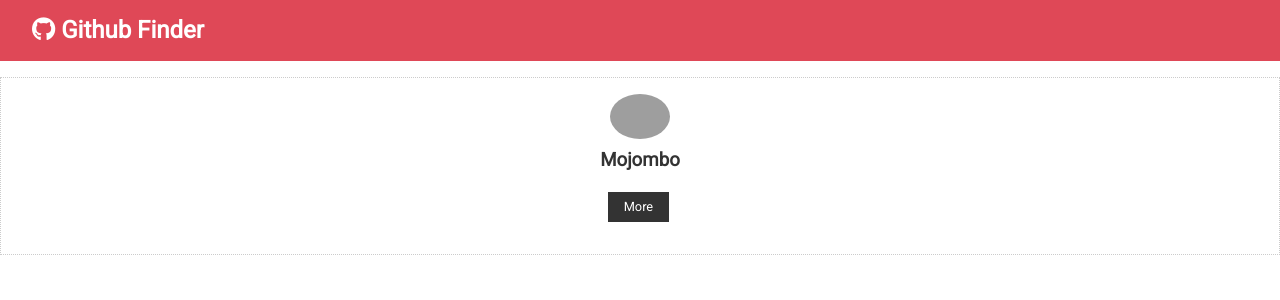
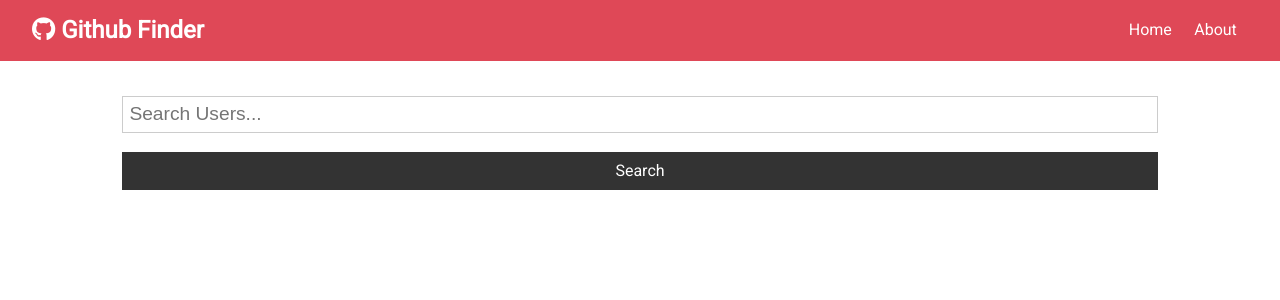
Before and after one commit to Kirkulese/github-finder, a React (Create React App) app: page / in a window 1280 px wide. Shown: the top 300 px of the page. Built offline with nearby package versions, Linux system fonts and the light colour scheme; grey boxes are pictures that could not be loaded.

Commit message:
working app including router

```diff
--- a/package.json
+++ b/package.json
@@ -6,8 +6,10 @@
     "@testing-library/jest-dom": "^5.12.0",
     "@testing-library/react": "^11.2.7",
     "@testing-library/user-event": "^12.8.3",
+    "axios": "^0.21.1",
     "react": "^17.0.2",
     "react-dom": "^17.0.2",
+    "react-router-dom": "^5.2.0",
     "react-scripts": "4.0.3",
     "web-vitals": "^1.1.2"
   },
--- a/src/App.js
+++ b/src/App.js
@@ -1,20 +1,74 @@
 
-import React, {Component} from 'react';
+import React, {Component, Fragment} from 'react';
+import { BrowserRouter as Router, Switch, Route } from 'react-router-dom'
 import './App.css';
 import Navbar from './components/layout/Navbar'
-import Useritem from './components/users/Useritem'
+import Alert from './components/layout/Alert'
+import Users from './components/users/Users'
+import Search from './components/users/Search'
+import axios from 'axios'
+import About from './components/pages/About'
 
 class App extends Component {
-  foo = () => 'barrrr';
+
+  state = {
+    users: [],
+    loading: false,
+    alert: null,
+  }
+
+  /*async componentDidMount(){
+    this.setState({ loading: true })
+    const res = await axios.get(`https://api.github.com/users?client_id=${process.env.REACT_APP_GITHUB_CLIENT_ID}&client_secret=${process.env.REACT_APP_GITHUB_CLIENT_SECRET}`)
+
+    this.setState({ users: res.data, loading: false })
+  }*/
+
+  searchUsers = async text => {
+    this.setState({ loading: true })
+    const res = await axios.get(`https://api.github.com/search/users?q=${text}&client_id=${process.env.REACT_APP_GITHUB_CLIENT_ID}&client_secret=${process.env.REACT_APP_GITHUB_CLIENT_SECRET}`)
+
+    this.setState({ users: res.data.items, loading: false })
+  }
+
+  clearUsers = () => this.setState({ users: [], loading:false })
+
+  //set alert
+
+  setAlert = (msg, type) => {
+    //send alert to state
+
+    this.setState({ alert: { msg,type } })
+
+    setTimeout(() => this.setState({ alert:null }), 5000)
+  }
 
   render(){
-
-
     return (
+      <Router>
       <div className="App">
        <Navbar title="Github Finder" icon='fab fa-github'/>
-       <Useritem />
+       <div className = "container">
+         <Alert alert={this.state.alert} />
+         <Switch>
+           <Route exact path='/' >
+              <Search /* give this a prop that we can use in the Search.js
+              but that prop calls a function from this file app.js to keep it
+              centralized */
+              searchUsers={this.searchUsers} clearUsers={this.clearUsers}
+              showClear={ this.state.users.length > 0 ? true: false }
+              setAlert={this.setAlert} />
+              <Users loading={this.state.loading} users={this.state.users} />
+           </Route>
+           <Route exact path='/about'>
+              <About />
+           </Route>
+         </Switch>
+
+       </div>
+
       </div>
+      </Router>
     );
   }
 
--- /dev/null
+++ b/src/components/layout/Alert.js
@@ -0,0 +1,14 @@
+import React from 'react'
+const Alert = ({ alert }) => {
+    return (
+        alert !== null && (
+            <div className={`alert alert-${alert.type}`}>
+                <i className="fas.fa-info-circle" /> { alert.msg }
+
+            </div>
+
+        )
+    )
+}
+
+export default Alert
--- a/src/components/layout/Navbar.js
+++ b/src/components/layout/Navbar.js
@@ -1,28 +1,38 @@
-import React, { Component } from 'react'
+import React from 'react'
 import PropTypes from 'prop-types'
+import { Link } from 'react-router-dom'
 
 
-export class Navbar extends Component {
+const Navbar = ({ icon, title}) => {
 
-    static defaultProps = {
-        title:'Woops',
-        icon: 'fa-solid fa-paper-plane'
-    }
 
-    static propTypes = {
-        title: PropTypes.string.isRequired,
-        icon: PropTypes.string.isRequired
-    }
 
-    render() {
+
         return (
             <nav className='navbar bg-primary'>
                 <h1>
-                    <i className={this.props.icon} /> {this.props.title}
+                    <i className={icon} /> {title}
                 </h1>
+                <ul>
+                    <li>
+                        <Link to='/'>Home</Link>
+                    </li>
+                    <li>
+                        <Link to='/about'>About</Link>
+                    </li>
+                </ul>
             </nav>
         )
-    }
+
 }
 
+Navbar.defaultProps = {
+    title:'Woops',
+    icon: 'fa-solid fa-paper-plane'
+}
+
+Navbar.propTypes = {
+    title: PropTypes.string.isRequired,
+    icon: PropTypes.string.isRequired
+}
 export default Navbar
--- /dev/null
+++ b/src/components/layout/Spinner.js
@@ -0,0 +1,13 @@
+import React, { Fragment } from 'react'
+import spinner from './spinner.gif'
+
+const Spinner = () => {
+    return (
+        <Fragment>
+            <img src = {spinner} alt="loading..." style={{ width: '200px',
+            margin: 'auto', display: 'block'}} />
+        </Fragment>
+    )
+}
+
+export default Spinner
--- /dev/null
+++ b/src/components/pages/About.js
@@ -0,0 +1,11 @@
+import React from 'react'
+const About = () => {
+    return (
+        <div>
+            <h1>About this app</h1>
+            <p>Find anyone on Github</p>
+        </div>
+    )
+}
+
+export default About
--- /dev/null
+++ b/src/components/users/Search.js
@@ -0,0 +1,60 @@
+import React, { Component } from 'react'
+import PropTypes from 'prop-types'
+
+
+export class Search extends Component {
+    state = {
+        text: ''
+    }
+
+    static propTypes = {
+        searchUsers: PropTypes.func.isRequired,
+        clearUsers: PropTypes.func.isRequired,
+        showClear: PropTypes.bool.isRequired,
+        setAlert: PropTypes.func.isRequired,
+    }
+    //need this function to be able to type in search since we are setting the search
+    //value equal to state which is an object essentially
+    onChange = (e) => {
+        //used to be text:, [e.target.name] makes it more flexible, gets the input from
+        //name which is = to "text" in the input html below
+        this.setState({ [e.target.name]: e.target.value })
+    }
+
+    onSubmit = (e) => {
+        e.preventDefault()
+        //alert for empty searches
+        if(this.state.text === ''){
+            this.props.setAlert('Please input a search', 'light')
+        } else {
+            //this is where we call a prop function from APP.js and pass in
+            //search bar text
+            this.props.searchUsers(this.state.text)
+            this.setState({ text: '' })
+        }
+
+
+
+
+    }
+
+    render() {
+        const { showClear, clearUsers } = this.props
+
+        return (
+            <div>
+                <form onSubmit={this.onSubmit} className="form">
+
+                    <input type="text" name="text" placeholder="Search Users..."
+                    value={this.state.text} onChange={this.onChange}/>
+
+                    <input type="submit" value="Search" className="btn btn-dark btn-block" />
+                </form>
+                {showClear && <button className="btn btn-light btn-block" onClick={clearUsers}>Clear</button> }
+
+            </div>
+        )
+    }
+}
+
+export default Search
--- a/src/components/users/Useritem.js
+++ b/src/components/users/Useritem.js
@@ -1,17 +1,7 @@
-import React, { Component } from 'react'
+import React from 'react'
+import PropTypes from 'prop-types'
 
-class Useritem extends Component {
-    state = {
-        id: 'id',
-        login: 'Mojombo',
-        avatar_url: 'https://avatars.githubusercontent.com/u/1?v=4',
-        html_url: 'https://github.com/mojombo'
-    }
-
-
-    render() {
-        //this takes out the need to write this.state when accessing these values
-        const { login, avatar_url, html_url } = this.state
+const Useritem = ({user: {login, avatar_url, html_url}}) => {
 
         return (
             <div className="card text-center">
@@ -26,7 +16,9 @@ class Useritem extends Component {
 
             </div>
         )
-    }
 }
 
+Useritem.propTypes = {
+    user: PropTypes.object.isRequired,
+}
 export default Useritem
--- /dev/null
+++ b/src/components/users/Users.js
@@ -0,0 +1,35 @@
+import React from 'react'
+import Useritem from './Useritem'
+import Spinner from '../layout/Spinner'
+import PropTypes from 'prop-types'
+
+
+const Users = ({ users, loading }) => {
+    if(loading){
+        return <Spinner />
+    }
+    else{
+        return (
+            <div style={userStyle}>
+                {users.map(user =>(
+                    //takes in props with user={user}
+                    <Useritem key={user.id} user={user} />
+                ))}
+
+            </div>
+        )
+    }
+}
+
+Users.propTyps = {
+    users: PropTypes.array.isRequired,
+    loading: PropTypes.bool.isRequired,
+}
+
+const userStyle = {
+    display: 'grid',
+    gridTemplateColumns: 'repeat(3, 33%)',
+    gridGap: '1rem'
+}
+
+export default Users
```
Also changed, not shown: src/components/layout/spinner.gif (added), 1 other file (tests, documents, lock files or other folders).
